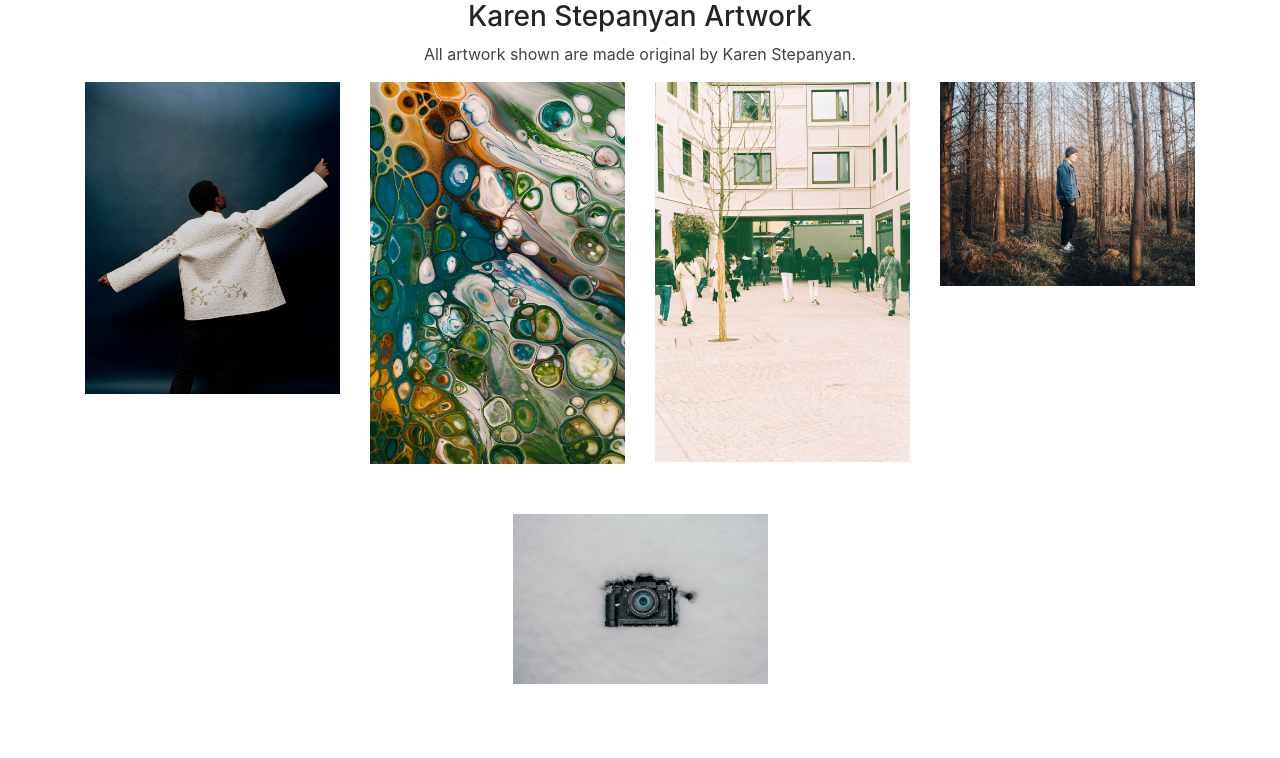
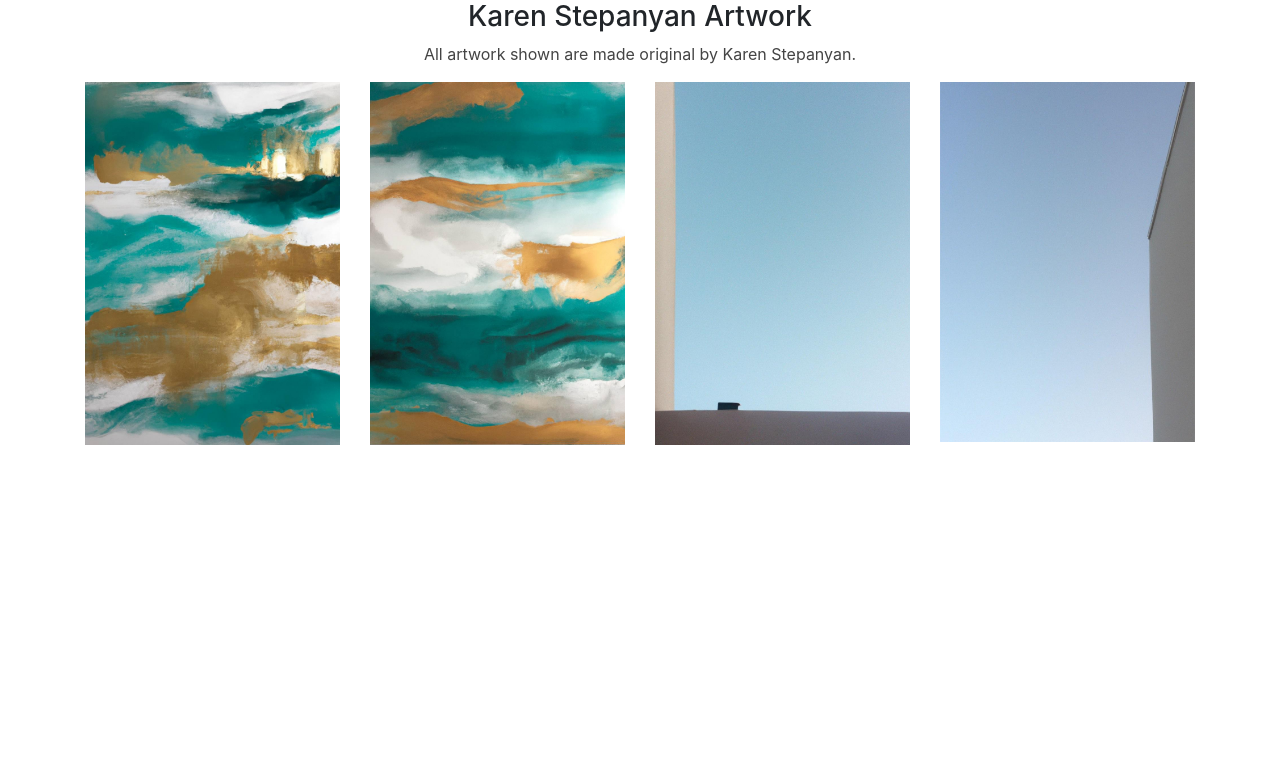
Before and after one commit to evahteri/karen_website, a Flask app: page / in a window 1280 px wide. Shown: the part 80-838 px from the top of the page. After the commit the page ends 525 px from the top, so only its background shows below. Run offline with Flask 3, Linux system fonts and the light colour scheme; some libraries are stand-ins or nearby versions.

Commit message:
real art

```diff
--- a/templates/gallery.html
+++ b/templates/gallery.html
@@ -17,39 +17,50 @@
         </div>
         <div class="row photos">
             <div class="col-sm-6 col-md-4 col-lg-3 item">
-                <a href="{{ url_for('static', filename='../static/images/test.jpg') }}" data-lightbox="photos"
-                data-title="Dialogue. This artwork represents the freedom of choice in life. Inspired by the colors of the Finnish winter. Digital.">
-                <img class="img-fluid" src="{{ url_for('static', filename='../static/images/test.jpg') }}">
+                <a href="{{ url_for('static', filename='../static/images/a_castel.jpg') }}" data-lightbox="photos"
+                data-title="A Castel / Linna, 2022. A Castel is a stunning and thought-provoking abstract fine art piece that is sure to captivate and inspire. The vibrant colors of gold, green, and white create a sense of energy and movement, and the interplay between these hues is both striking and harmonious.
+
+                As you gaze upon this artwork, you may find yourself drawn into its depths, as the shapes and forms seem to shift and change before your eyes. This sense of fluidity is enhanced by the use of bold brushstrokes and expressive lines, which lend the piece a sense of movement and dynamism.
+
+                But beyond its visual appeal, A Castel also holds a deeper philosophical meaning. The title itself, with its reference to the grandeur and majesty of a castle, suggests a sense of strength and resilience, as well as a connection to the past. And as you delve into the abstract forms and shapes that make up the piece, you may find yourself reflecting on your own place in the world, and the many ways in which you are shaped and influenced by the forces around you.
+
+                A Castel is a truly breathtaking abstract fine art piece that is sure to inspire and delight. Its beauty and depth make it a true masterpiece, and a testament to the power and potential of abstract art.">
+                <img class="img-fluid" src="{{ url_for('static', filename='../static/images/a_castel.jpg') }}">
             </a>
         </div>
             <div class="col-sm-6 col-md-4 col-lg-3 item">
-                <a href="{{ url_for('static', filename='../static/images/test2.jpg') }}" data-lightbox="photos"
-                data-title="Lorem ipsum dolor sit amet,
-                consectetur adipiscing elit, sed do eiusmod tempor incididunt
-                ut labore et dolore magna aliqua. Ut enim ad minim veniam,
-                quis nostrud exercitation ullamco laboris nisi ut aliquip
-                ex ea commodo consequat. Duis aute irure dolor in
-                reprehenderit in voluptate velit esse cillum dolore eu
-                fugiat nulla pariatur. Excepteur sint occaecat cupidatat non
-                proident, sunt in culpa qui officia deserunt mollit anim id est
-                laborum.">
-                <img class="img-fluid" src="{{ url_for('static', filename='../static/images/test2.jpg') }}">
+                <a href="{{ url_for('static', filename='../static/images/the_bay.jpg') }}" data-lightbox="photos"
+                data-title="The bay is an abstract art work that incorporates the colors gold, turquoise, and white. The title suggests that the piece may be inspired by the concept of a bay or a body of water.
+
+                The use of gold and turquoise in the work could potentially symbolise the richness and beauty of the natural world, as well as the connection between the land and the sea. The white color may represent clarity and purity, adding a sense of serenity to the piece.
+
+                The bay seems to be a deeply meaningful work that captures the essence of the natural world and the connections between different elements within it. It is likely that the piece evokes a sense of wonder and appreciation for the beauty and complexity of the world around us.">
+                <img class="img-fluid" src="{{ url_for('static', filename='../static/images/the_bay.jpg') }}">
             </a>
         </div>
             <div class="col-sm-6 col-md-4 col-lg-3 item">
-                <a href="{{ url_for('static', filename='../static/images/test3.jpg') }}"
-                data-lightbox="photos">
-                <img class="img-fluid" src="{{ url_for('static', filename='../static/images/test3.jpg') }}">
+                <a href="{{ url_for('static', filename='../static/images/the_home.jpg') }}"
+                data-lightbox="photos"
+                data-title="The home is a minimalistic artwork that features warm colors of blue, beige, and brown. The title suggests that the piece may be inspired by the concept of home, and may depict a lonely house that is far away in the memory of the artist.
+
+                According to the description provided, the picture was painted in a deep memory of home and homesickness, suggesting that the artist is facing loneliness in this world and is longing for the feeling of being at home. The use of warm colors such as blue, beige, and brown may add a sense of comfort and familiarity to the piece, as well as a feeling of warmth and coziness.
+
+                The minimalistic style of the work may suggest a sense of simplicity and purity, as well as a focus on the essential elements of the image. This style may also highlight the emotional impact of the piece, as the absence of unnecessary distractions allows the viewer to fully engage with the feelings and memories depicted in the work.
+
+                The home seems to be a deeply emotional and introspective work that captures the essence of longing for home and the sense of loneliness that can be experienced in the absence of it. It is likely that the piece evokes a sense of nostalgia and longing, as well as the idea of exploring the complex and multifaceted emotions associated with the concept of home.">
+                <img class="img-fluid" src="{{ url_for('static', filename='../static/images/the_home.jpg') }}">
             </a>
         </div>
             <div class="col-sm-6 col-md-4 col-lg-3 item">
-                <a href="{{ url_for('static', filename='../static/images/test4.jpg') }}" data-lightbox="photos">
-                    <img class="img-fluid" src="{{ url_for('static', filename='../static/images/test4.jpg') }}">
-                </a>
-            </div>
-            <div class="col-sm-6 col-md-4 col-lg-3 item">
-                <a href="{{ url_for('static', filename='../static/images/test5.jpg') }}" data-lightbox="photos">
-                    <img class="img-fluid" src="{{ url_for('static', filename='../static/images/test5.jpg') }}">
+                <a href="{{ url_for('static', filename='../static/images/lost_memories.jpg') }}" data-lightbox="photos"
+                data-title="Lost memories is a minimalistic artwork that features warm colors of blue and beige. The painting depicts the shape of an unknown building against a deep, light sky.
+
+                It was painted as an attempt by the artist to recall familiar places from the past, and the work reflects a sense of detachment and a longing to remember the artist's past self.
+
+                The void in memory is filled with the noise of the future, as the artist strives to be present in the present moment. The use of minimalistic techniques and a limited color palette adds to the sense of introspection and reflection that is central to the work.
+
+                Lost memories is a thought-provoking and emotive piece that invites the viewer to consider their own relationship with the past and the present.">
+                    <img class="img-fluid" src="{{ url_for('static', filename='../static/images/lost_memories.jpg') }}">
                 </a>
             </div>
         </div>
```
Also changed, not shown: static/images/a_castel.jpg (added), static/images/lost_memories.jpg (added), static/images/test.jpg (deleted), static/images/test2.jpg (deleted), static/images/test3.jpg (deleted), static/images/test4.jpg (deleted), static/images/test5.jpg (deleted), static/images/the_bay.jpg (added), static/images/the_home.jpg (added).
